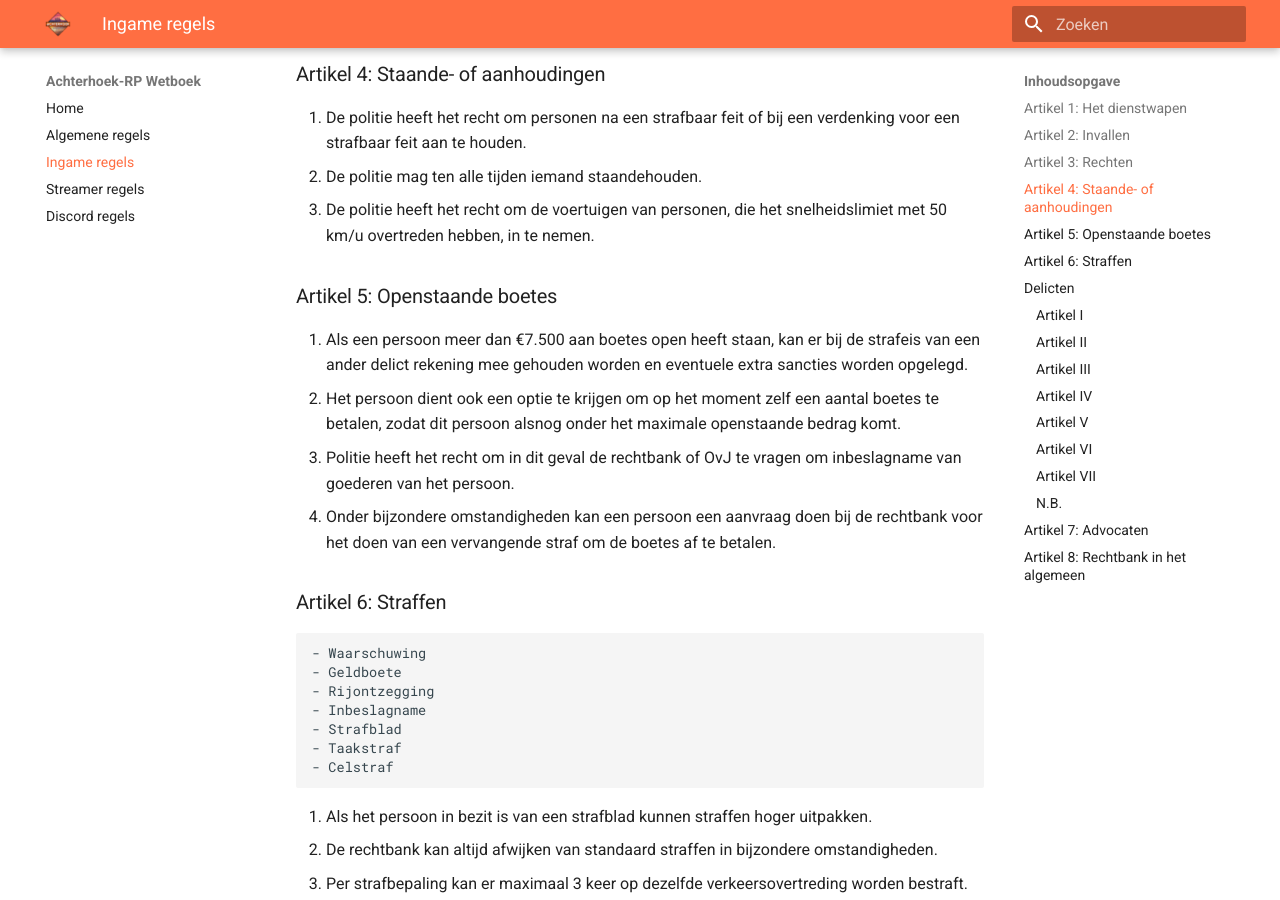
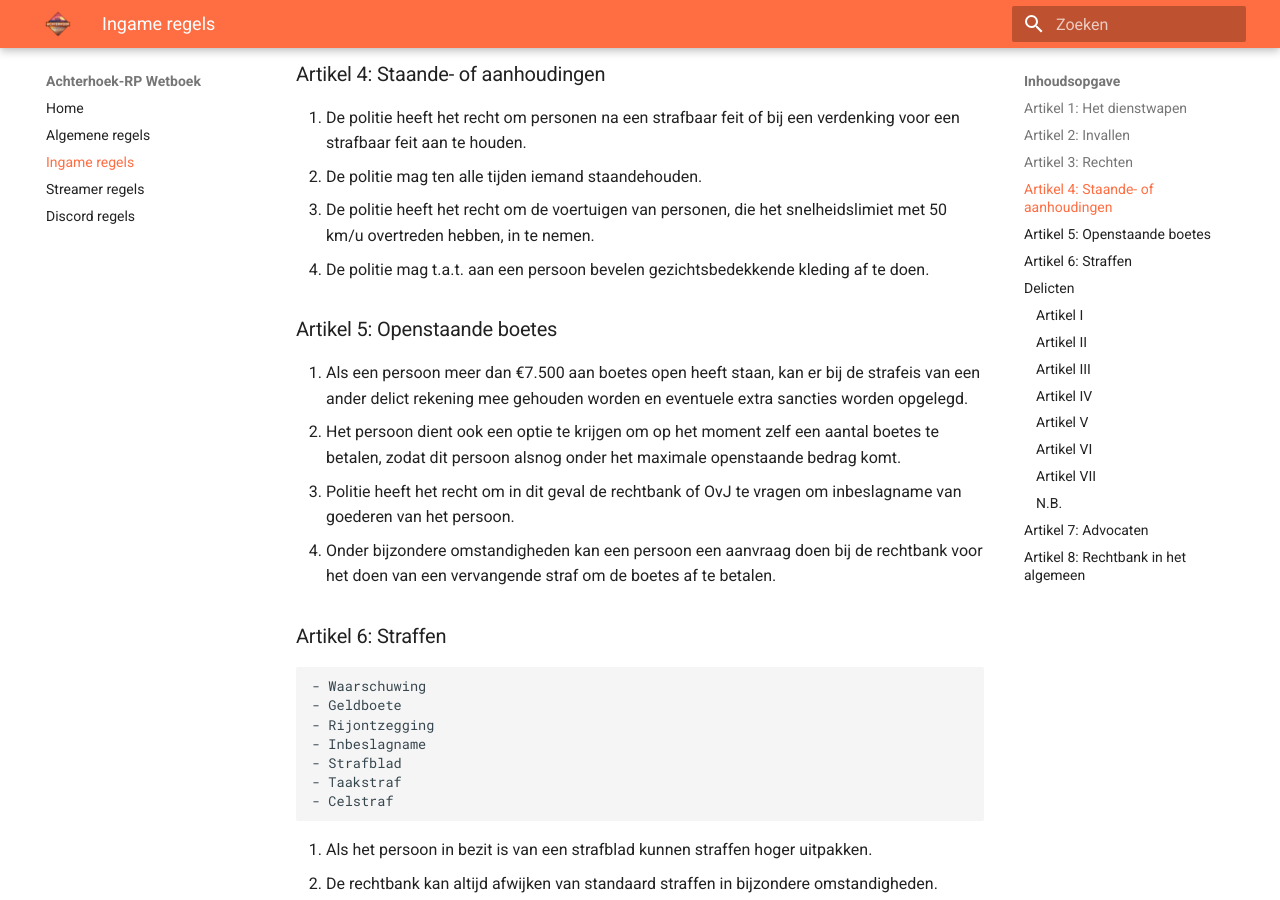
Before and after one commit to Jaccosf/ARP-Wetboek, an MkDocs documentation site: the page built from docs/wetboek.md, in a window 1280 px wide and 900 px high, scrolled down 1174 px. Built offline with MkDocs 1.6.1 and Material for MkDocs 9.7.7, drawn with Linux system fonts in a browser that asks for light colours.

Commit message:
artikel 4.4 toegevoegd: gezichtsbedekking

```diff
--- a/docs/wetboek.md
+++ b/docs/wetboek.md
@@ -27,6 +27,7 @@ Hier kunt u de algemene IC (In Charachter) regels van Achterhoek-RP vinden.
 1. De politie heeft het recht om personen na een strafbaar feit of bij een verdenking voor een strafbaar feit aan te houden.
 2. De politie mag ten alle tijden iemand staandehouden.
 3. De politie heeft het recht om de voertuigen van personen, die het snelheidslimiet met 50 km/u overtreden hebben, in te nemen.
+4. De politie mag t.a.t. aan een persoon bevelen gezichtsbedekkende kleding af te doen.
 
 ### Artikel 5: Openstaande boetes
 1. Als een persoon meer dan €7.500 aan boetes open heeft staan, kan er bij de strafeis van een ander delict rekening mee gehouden worden en eventuele extra sancties worden opgelegd.
```
